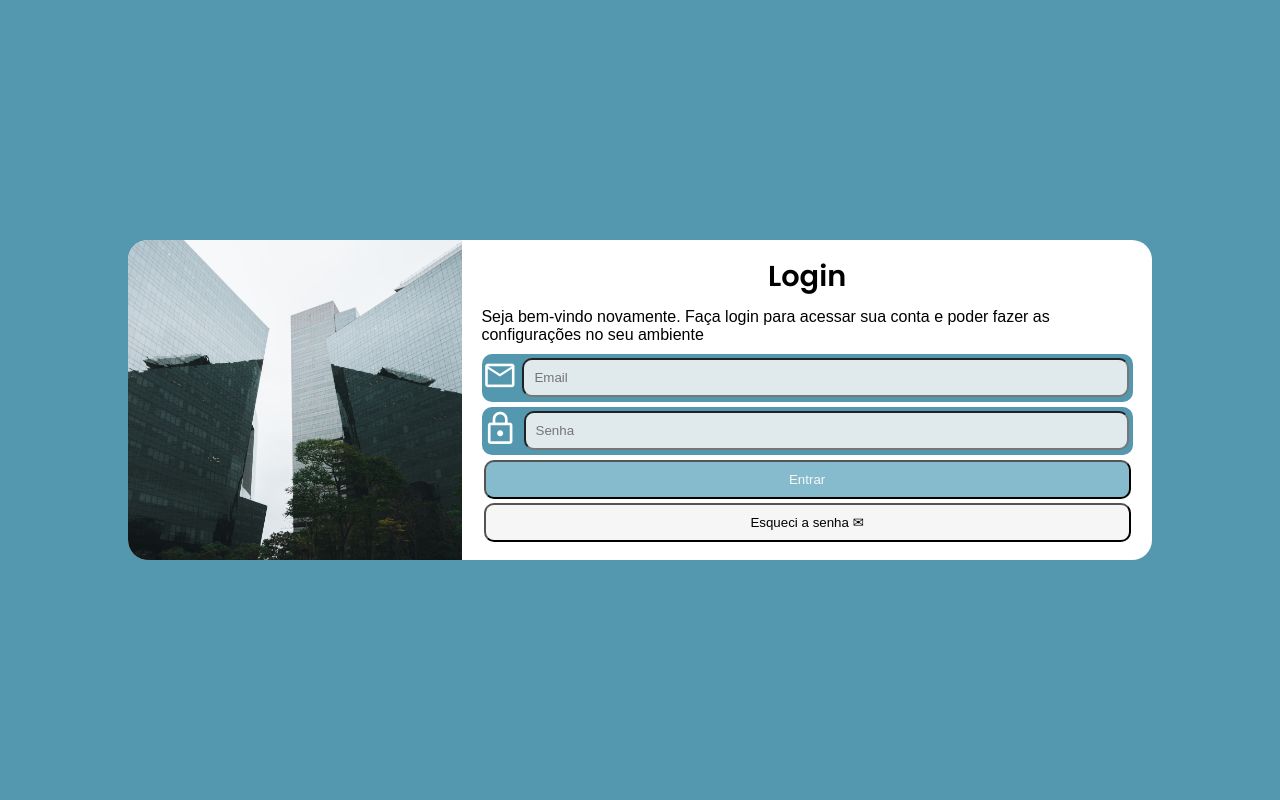
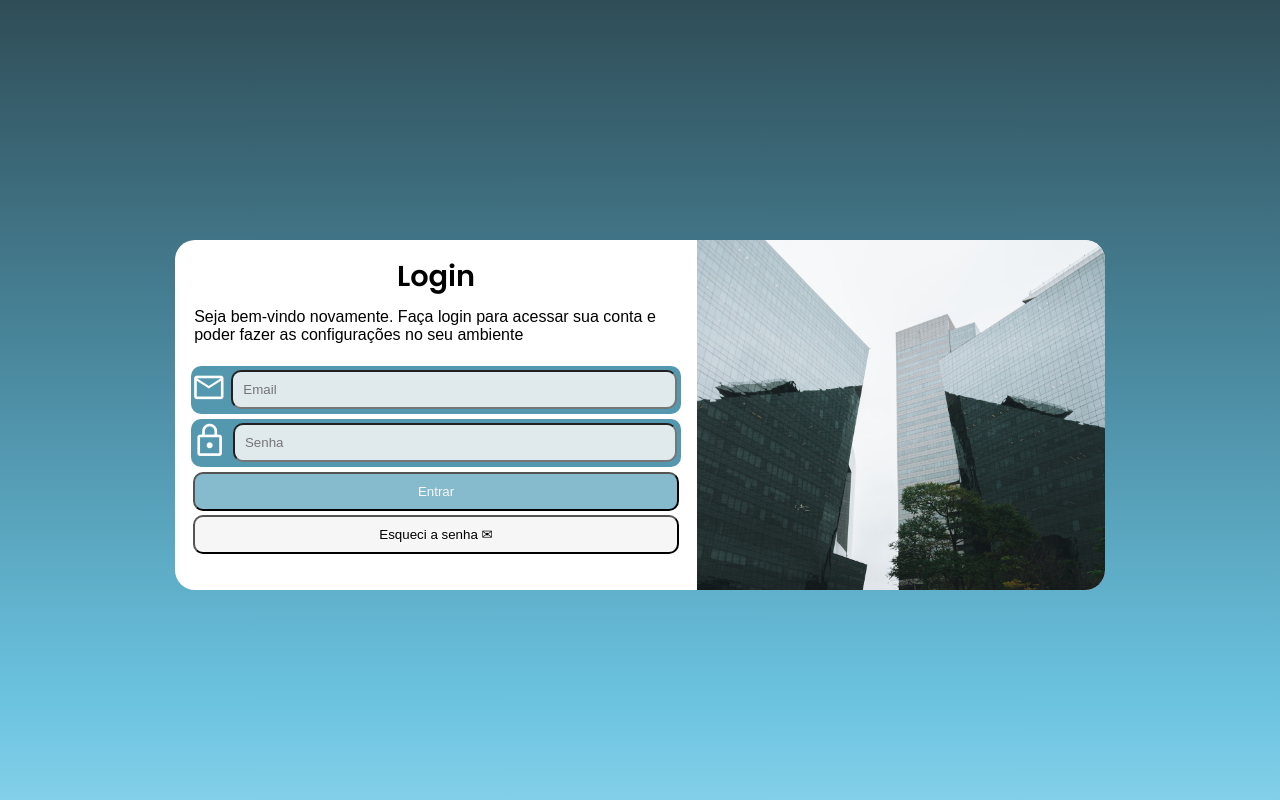
Before and after one commit to carloseduardo-silva/projeto-login, a plain HTML site: page index.html in a window 1280 px wide. Shown: the top 800 px of the page. Drawn offline with nearby package versions, Linux system fonts and the light colour scheme.

Commit message:
telas grandes MQ OK - Projeto responsivo e finalizado 95%

```diff
--- a/estilos/style.css
+++ b/estilos/style.css
@@ -12,7 +12,10 @@
 }
 
 body{
-    background-color: rgb(83, 152, 175);
+    background-image:linear-gradient(  rgb(47, 77, 87),  rgb(73, 134, 155),
+    rgb(106, 194, 223),  rgb(186, 238, 255));
+    background-repeat: no-repeat;
+    height: 100vh;
     font-family: Arial, Helvetica, sans-serif;
 }
 
@@ -132,3 +135,22 @@ div#form input#senhabtn{
     }
 
 }
+@media (min-width: 992px) {
+    section#login {
+        flex-direction: row-reverse;
+        width: 930px;
+
+
+    }
+
+    div#imagem{
+        border-radius: 0px;
+        border-top-right-radius: 20px;
+        border-bottom-right-radius: 20px;
+        height: 350px;
+        width: 650px;
+    }
+    div#form p {
+        margin-bottom: 1.4em;
+    }
+}
```
